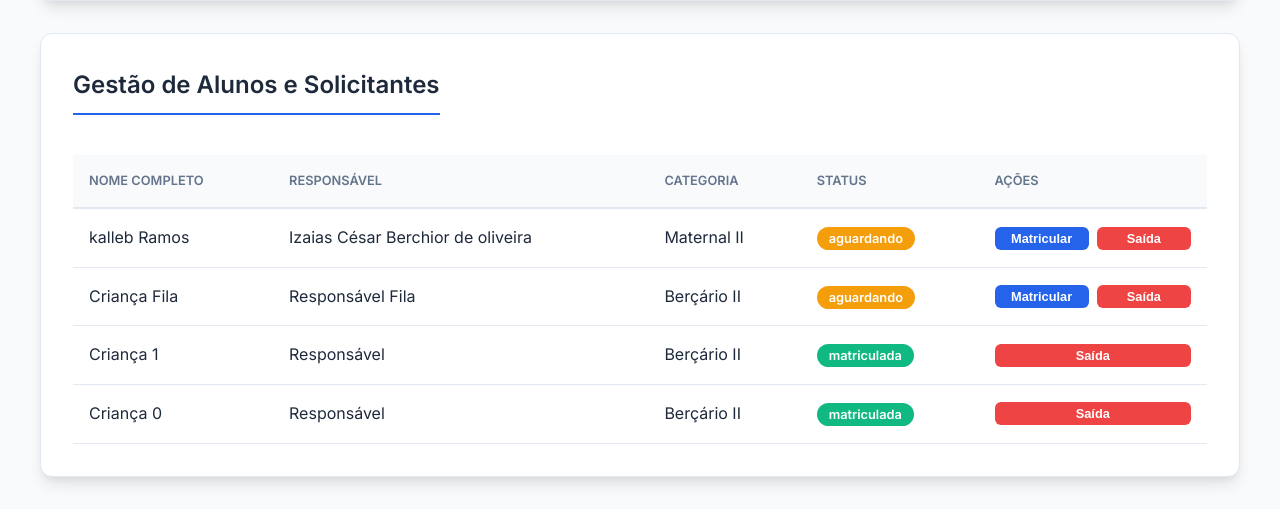
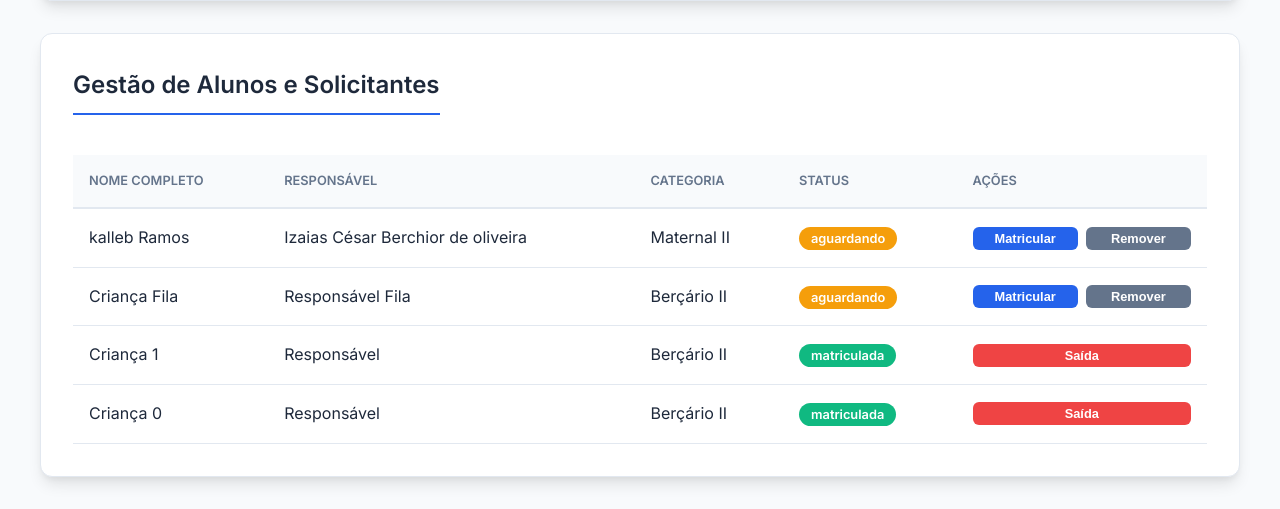
Before and after one commit to Mgrpoisom/projeto_integrador, a Flask app: page /admin in a window 1280 px wide. Shown: the part 581-1090 px from the top of the page. Run offline with Flask 3, Linux system fonts and the light colour scheme; data comes from the database, SQL or seed files in the repository.

Commit message:
UI: Fixed admin buttons logic (Saída only for enrolled, Remover for queue)

```diff
--- a/templates/admin.html
+++ b/templates/admin.html
@@ -87,17 +87,17 @@
                     <td>
                         <div style="display: flex; gap: 0.5rem;">
                             ${c.status === 'aguardando' ?
-                                `<button onclick="matricularManual(${c.id})" class="btn-primary" style="padding: 0.25rem 0.5rem; font-size: 0.8rem;">Matricular</button>` :
-                                ''}
-                            <button onclick="registrarSaida(${c.id}, '${c.nome}')" class="btn-primary" style="padding: 0.25rem 0.5rem; font-size: 0.8rem; background: #ef4444;">Saída</button>
+                                `<button onclick="matricularManual(${c.id})" class="btn-primary" style="padding: 0.25rem 0.5rem; font-size: 0.8rem;">Matricular</button>
+                                 <button onclick="registrarSaida(${c.id}, '${c.nome}', 'Remover da Fila')" class="btn-primary" style="padding: 0.25rem 0.5rem; font-size: 0.8rem; background: #64748b;">Remover</button>` :
+                                `<button onclick="registrarSaida(${c.id}, '${c.nome}', 'Registrar Saída')" class="btn-primary" style="padding: 0.25rem 0.5rem; font-size: 0.8rem; background: #ef4444;">Saída</button>`}
                         </div>
                     </td>
                 </tr>
             `).join('');
         }
 
-        async function registrarSaida(id, nome) {
-            if(confirm(`Deseja registrar a saída/abandono de ${nome}? Isso liberará uma vaga.`)) {
+        async function registrarSaida(id, nome, acao = 'Registrar Saída') {
+            if(confirm(`Deseja ${acao.toLowerCase()} de ${nome}?`)) {
                 const res = await fetch(`/api/admin/remover/${id}`, {method: 'POST'});
                 const data = await res.json();
                 alert(data.mensagem);
```
Also changed, not shown: resumo.md (+5 -4 lines), task.md (+2 -2 lines).
